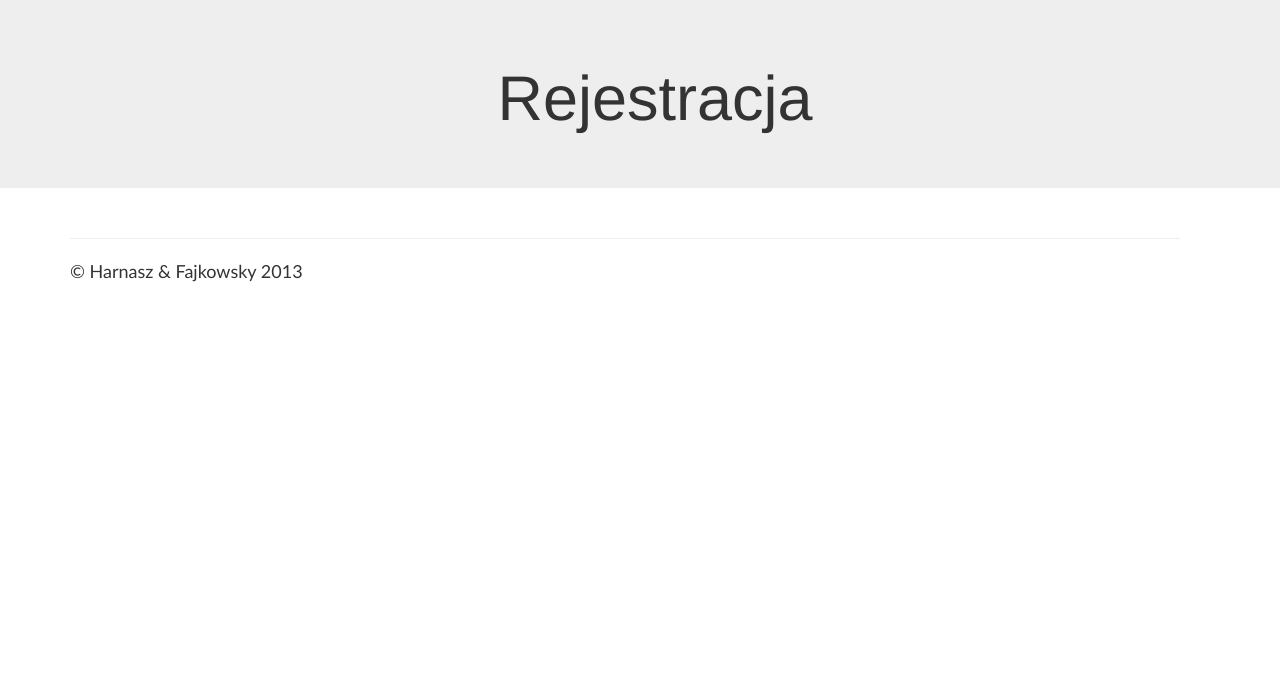
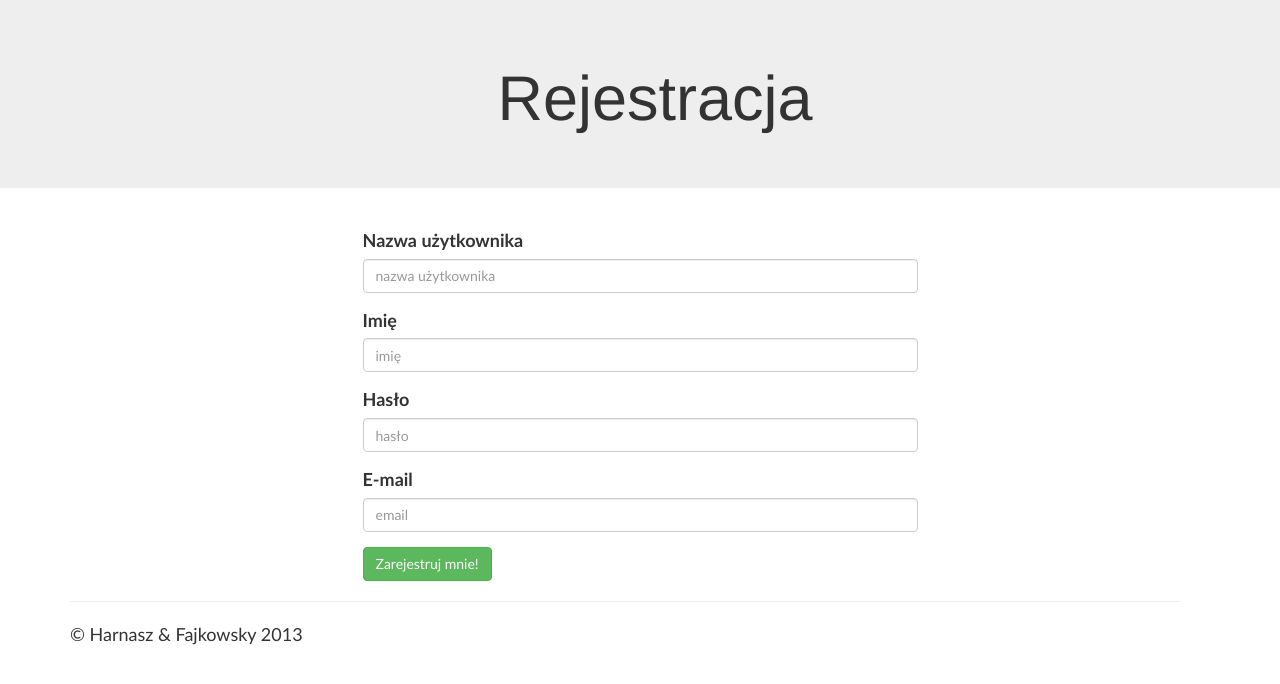
Before and after one commit to Fajkowsky/PlayList, a Django app: page /register/ in a window 1280 px wide. Shown: the part 51-735 px from the top of the page. Run offline with Django 3.2, Linux system fonts and the light colour scheme; parts of the project's set-up code (start-up, migrations or seed data) failed here and were passed over.

Commit message:
added registering

```diff
--- /dev/null
+++ b/landingpage/forms.py
@@ -0,0 +1,31 @@
+# -*- coding: utf-8 -*-
+from django import forms
+from django.forms import ModelForm
+from django.contrib.auth.models import User
+
+
+class LoginForm(forms.Form):
+    username = forms.CharField(required=True, widget=forms.TextInput(
+        attrs={'class': 'form-control', 'placeholder': 'nazwa użytkownika'}))
+    password = forms.CharField(required=True, widget=forms.TextInput(
+        attrs={'class': 'form-control', 'placeholder': 'hasło'}))
+
+
+class RegisterForm(ModelForm):
+
+    class Meta:
+        model = User
+        fields = ['username', 'password', 'email', 'first_name']
+        widgets = {
+            'username': forms.TextInput(attrs={'id': 'login', 'type': 'text', 'class': 'form-control', 'placeholder': 'nazwa użytkownika'}),
+            'first_name': forms.TextInput(attrs={'id': 'name', 'type': 'text', 'class': 'form-control', 'placeholder': 'imię'}),
+            'password': forms.TextInput(attrs={'id': 'password', 'type': 'password', 'class': 'form-control', 'placeholder': 'hasło'}),
+            'email': forms.TextInput(attrs={'id': 'email', 'type': 'email', 'class': 'form-control', 'placeholder': 'email'}),
+        }
+
+    def save(self, commit=True):
+        user = super(RegisterForm, self).save(commit=False)
+        user.set_password(self.cleaned_data["password"])
+        if commit:
+            user.save()
+        return user
--- a/landingpage/views.py
+++ b/landingpage/views.py
@@ -1,13 +1,28 @@
-from django.shortcuts import render
+from django.shortcuts import render, redirect
+from django.contrib.auth.models import User
+from django.forms.util import ErrorList
+
+from forms import LoginForm, RegisterForm
 
 def index(request):
-    return render(request, "index.html")
+    if request.method == 'POST':
+        form =LoginForm(request.POST)
+    else:
+        form = LoginForm()
+    return render(request, "index.html", {'form': form})
 
 def frontpage(request):
     return render(request, "frontpage.html")
 
 def register(request):
-    return render(request, "register.html")
+    if request.method == 'POST':
+        form = RegisterForm(request.POST)
+        if form.is_valid():
+            form.save()
+            redirect('index')
+    else:
+        form = RegisterForm()
+    return render(request, "register.html", {'form': form})
 
 def addsong(request):
     return render(request, "addsong.html")
--- a/main/settings.py
+++ b/main/settings.py
@@ -36,6 +36,7 @@ INSTALLED_APPS = (
     'django.contrib.sessions',
     'django.contrib.messages',
     'django.contrib.staticfiles',
+    'landingpage',
 )
 
 MIDDLEWARE_CLASSES = (
--- a/templates/register.html
+++ b/templates/register.html
@@ -24,3 +24,29 @@
   </div>
 </div>
 {% endblock %}
+
+{% block content %}
+<div class="row col-md-6 col-md-offset-3">
+  <p>{{form.errors}}</p>
+  <form role="form" method="post">
+    {% csrf_token %}
+    <div class="form-group">
+      <label for="login">Nazwa użytkownika</label>
+      {{form.username}}
+    </div>
+    <div class="form-group">
+      <label for="name">Imię</label>
+      {{form.first_name}}
+    </div>
+    <div class="form-group">
+      <label for="password">Hasło</label>
+      {{form.password}}
+    </div>
+    <div class="form-group">
+      <label for="email">E-mail</label>
+      {{form.email}}
+    </div>
+    <button type="submit" class="btn btn-success">Zarejestruj mnie!</button>
+  </form>
+</div>
+{% endblock %}
```
Also changed, not shown: templates/index.html (+4 -4 lines).
